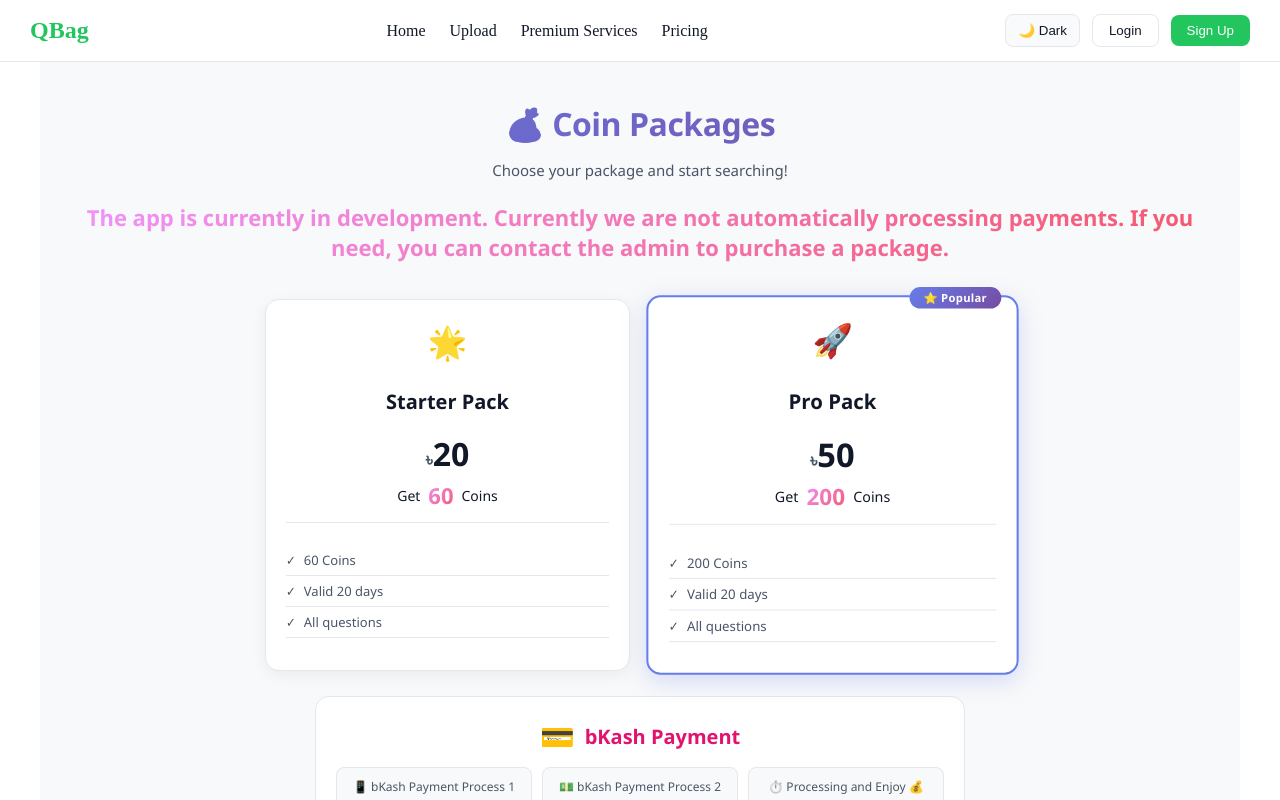
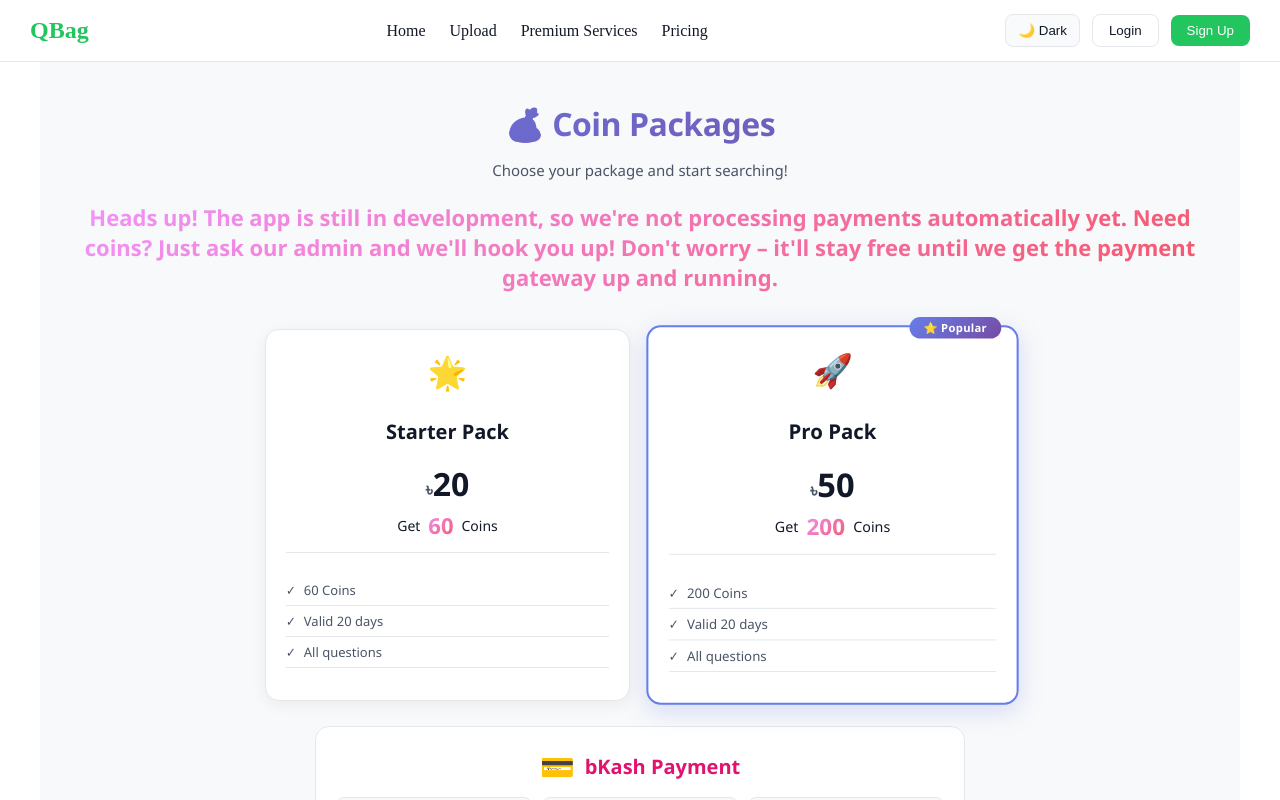
Before and after one commit to RAKIBUL424/qbag, a React (Vite) app in the folder frontend/: page /pricing in a window 1280 px wide. Shown: the top 800 px of the page. Built offline with nearby package versions, Linux system fonts and the light colour scheme.

Commit message:
Pricing message revised

```diff
--- a/frontend/src/pages/Pricing.jsx
+++ b/frontend/src/pages/Pricing.jsx
@@ -316,7 +316,7 @@ const Pricing = () => {
           Choose your package and start searching!
         </p>
         <p style={styles.coinsNumber}>
-          The app is currently in development. Currently we are not automatically processing payments. If you need, you can contact the admin to purchase a package.
+          Heads up! The app is still in development, so we're not processing payments automatically yet. Need coins? Just ask our admin and we'll hook you up! Don't worry – it'll stay free until we get the payment gateway up and running.
         </p>
       </div>
 
```
